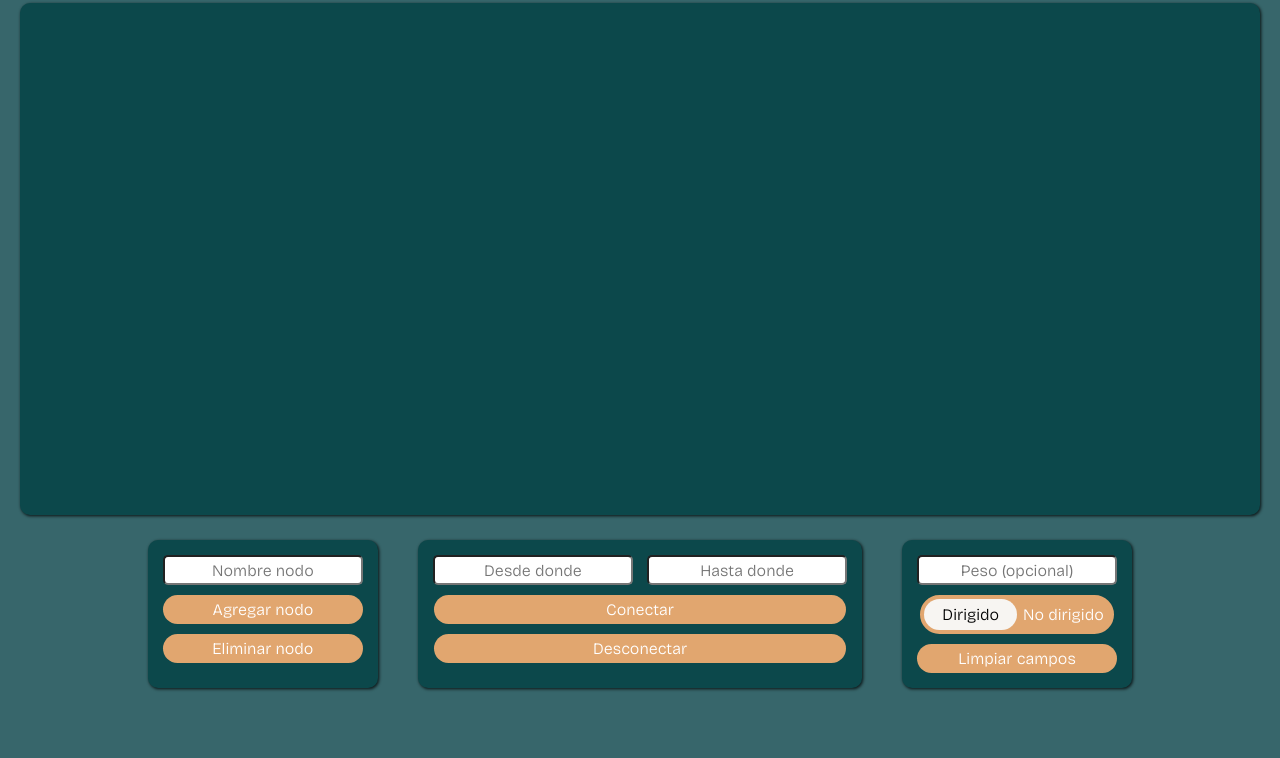
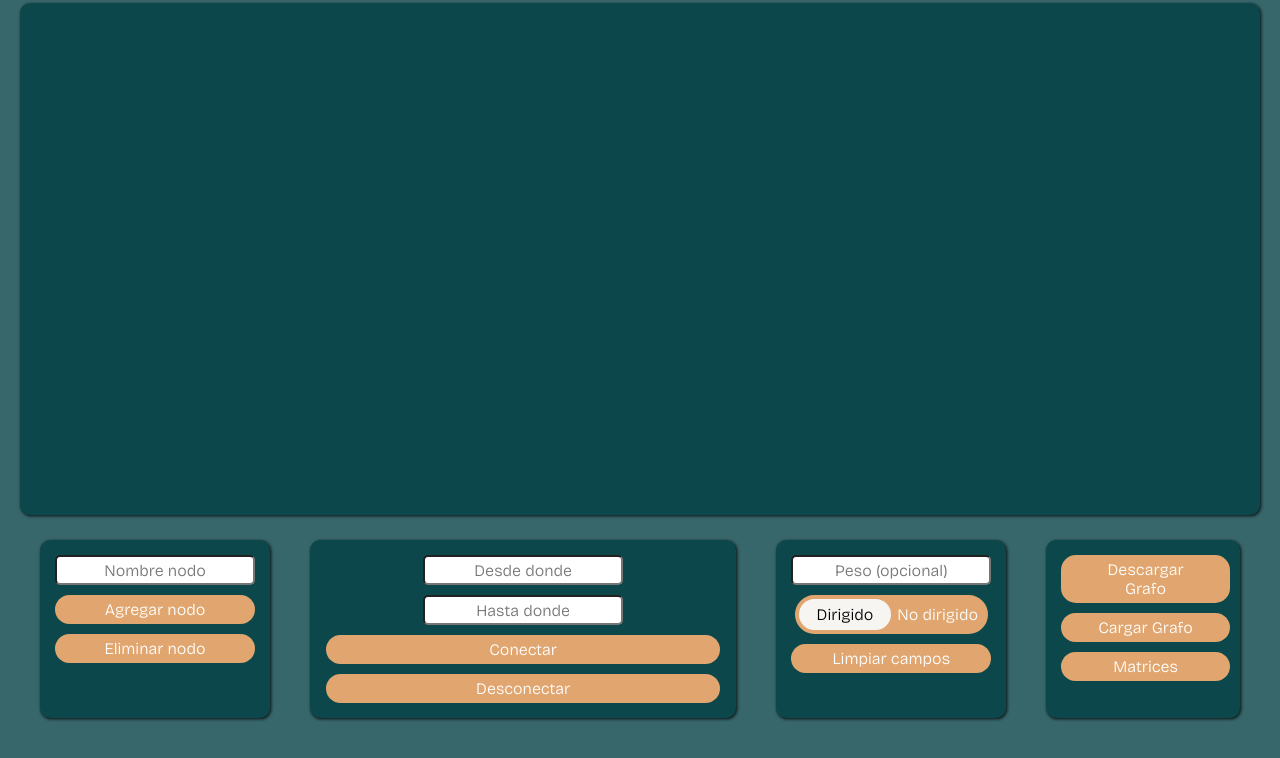
Before and after one commit to whocar3s/Grafos, a plain HTML site: page index.html in a window 1280 px wide. Shown: the part 66-824 px from the top of the page. Before the commit the page ends 800 px from the top, so only its background shows below. Drawn offline with nearby package versions, Linux system fonts and the light colour scheme; some packages are replaced by stand-ins of ours; a script that the page names is missing.

Commit message:
Implementación para cargar y descargar grafos

```diff
--- a/app.js
+++ b/app.js
@@ -5,6 +5,9 @@ var text = document.getElementById("Text");
 var toggleCheckbox = document.getElementById('toggle');
 var toggleContainer = document.querySelector('.toggleContainer');
 var Content = document.getElementById("Red");
+
+const btnDownload = document.getElementById("btnDownload");
+const btnLoad = document.getElementById("btnLoad");
 
 var nodes = new vis.DataSet();
 var edges = new vis.DataSet();
@@ -85,3 +88,59 @@ function disconnect() {
   if (From.value == "" && To.value == "") return showError("Debe rellenar desde donde se desconecta.")
   edges.remove({ id: From.value + To.value });
 }
+
+
+function downloadGraph() {
+  var dataToSave = {
+    nodes: nodes.get({ returnType: "Object" }), // Obtener nodos como objeto
+    edges: edges.get({ returnType: "Object" }), // Obtener bordes como objeto
+  };
+  const grafoJSON = JSON.stringify(dataToSave);
+
+  // Crea un enlace de descarga invisible
+  const enlaceDescarga = document.createElement('a');
+  enlaceDescarga.href = 'data:text/json;charset=utf-8,' + encodeURIComponent(grafoJSON);
+  enlaceDescarga.download = 'grafo.json';
+
+  // Simula un clic en el enlace para abrir la ventana de descarga
+  enlaceDescarga.style.display = 'none';
+  document.body.appendChild(enlaceDescarga);
+  enlaceDescarga.click();
+
+  // Limpia el enlace después de que se complete la descarga
+  document.body.removeChild(enlaceDescarga);
+}
+
+function loadGraph() {
+  const inputArchivo = document.createElement('input');
+  inputArchivo.type = 'file';
+
+  inputArchivo.addEventListener('change', (event) => {
+    const archivo = event.target.files[0];
+    if (!archivo) return;
+
+    const lector = new FileReader();
+    lector.onload = (eventoCarga) => {
+      const grafoJSON = eventoCarga.target.result;
+      const grafoData = JSON.parse(grafoJSON);
+
+      var nodesArray = Object.values(grafoData.nodes);
+      nodes.clear();
+      nodesArray.forEach(function (node) {
+        nodes.add(node);
+      });
+
+      var edgesArray = Object.values(grafoData.edges);
+      edges.clear();
+      edgesArray.forEach(function (edge) {
+        edges.add(edge);
+      });
+
+
+    };
+    lector.readAsText(archivo);
+  });
+
+  // Simula un clic en el elemento de entrada de archivo para abrir el diálogo de carga
+  inputArchivo.click();
+}
--- a/index.html
+++ b/index.html
@@ -64,6 +64,13 @@
           </div>
         </div>
 
+
+        <div class="options-container">
+            <div class="option"><button class="btn" id="btn-sec" onclick="downloadGraph()" id="btnDownload">Descargar Grafo</button></div>
+            <div class="option"><button class="btn" id="btn-sec" onclick="loadGraph()" id="btnLoad">Cargar Grafo</button></div>
+            <div class="option"><button class="btn" id="btn-sec" onclick="" id="btnMatrices">Matrices</button></div>
+        </div>
+
       </div>
 
     </div>
--- a/style.css
+++ b/style.css
@@ -87,6 +87,11 @@ body {
   width: 97%;
 }
 
+#btn-third {
+  margin: 5px;
+  width: 70%;
+}
+
 .btn:hover {
   box-shadow: 0 12px 16px 0 rgba(0,0,0,0.24), 0 17px 50px 0 rgba(0,0,0,0.19);
   background-color: #ba8b5e;
```
